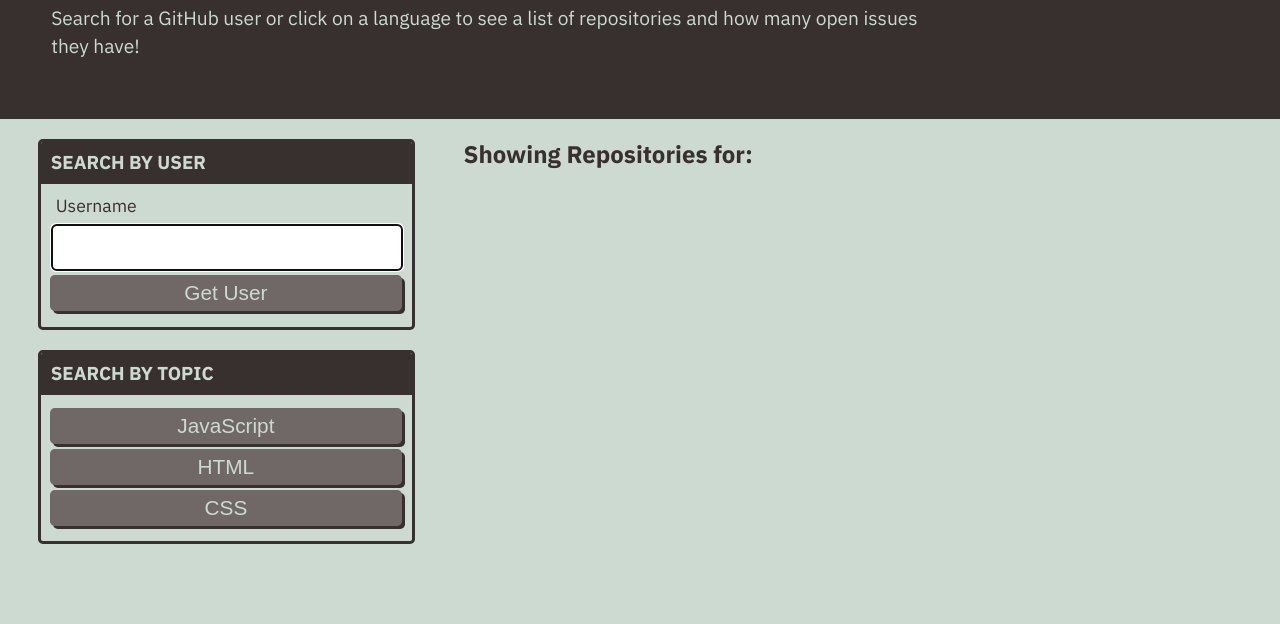
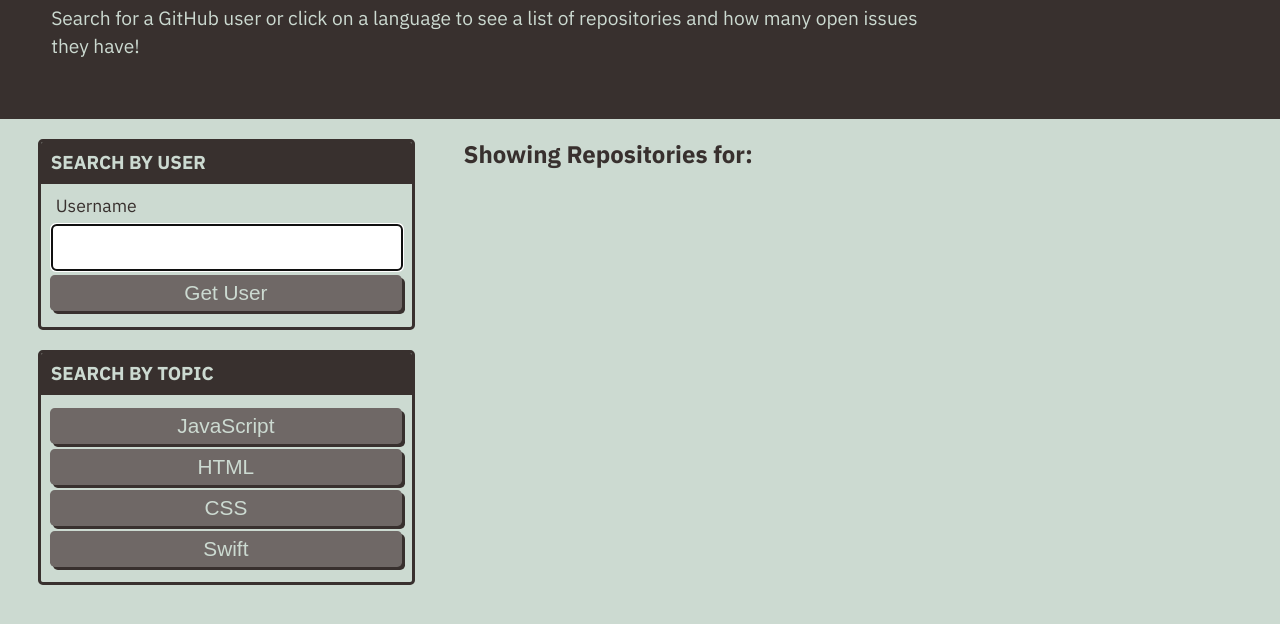
Before and after one commit to kristian821/git-it-done, a plain HTML site: page index.html in a window 1280 px wide. Shown: the part 114-738 px from the top of the page. Drawn offline with Linux system fonts and the light colour scheme.

Commit message:
Added button for Swift

```diff
--- a/index.html
+++ b/index.html
@@ -41,6 +41,9 @@
             <button class="btn" data-language="CSS">
               CSS
             </button>
+            <button class="btn" data-language="Swift">
+              Swift
+            </button>
           </div>
         </div>
       </div>
```
